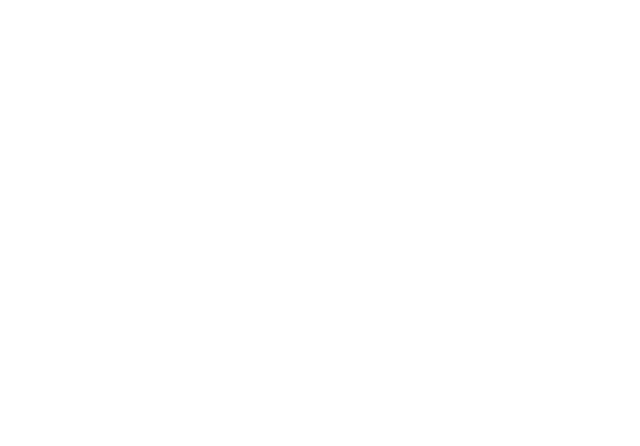
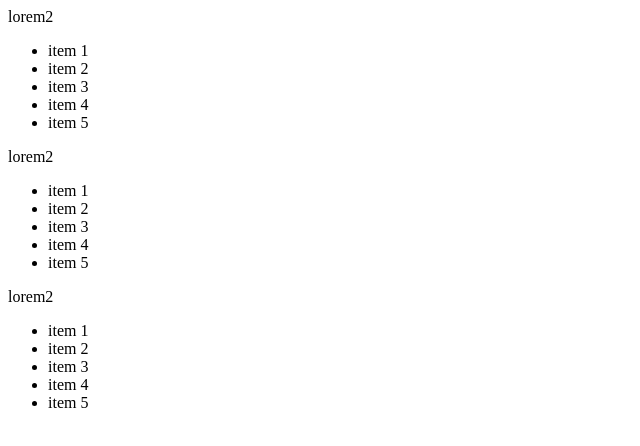
Before and after one commit to FAnatAS/form-practice, a plain HTML site: page index.html in a window 1280 px wide. Shown: the whole page, without its empty margins (0-640 px from the left). Drawn offline with Linux system fonts and the light colour scheme.

Commit message:
added nav

```diff
--- a/index.html
+++ b/index.html
@@ -7,6 +7,40 @@
   <title>Document</title>
 </head>
 <body>
-
+  <div class="div-main section">
+    <div class="div-section">lorem2
+      <nav class="navi">
+        <ul class="nav-ul">
+          <li class="nav-li">item 1</li>
+          <li class="nav-li">item 2</li>
+          <li class="nav-li">item 3</li>
+          <li class="nav-li">item 4</li>
+          <li class="nav-li">item 5</li>
+        </ul>
+      </nav>
+    </div>
+    <div class="div-section">lorem2
+      <nav class="navi">
+        <ul class="nav-ul">
+          <li class="nav-li">item 1</li>
+          <li class="nav-li">item 2</li>
+          <li class="nav-li">item 3</li>
+          <li class="nav-li">item 4</li>
+          <li class="nav-li">item 5</li>
+        </ul>
+      </nav>
+    </div>
+    <div class="div-section">lorem2
+      <nav class="navi">
+        <ul class="nav-ul">
+          <li class="nav-li">item 1</li>
+          <li class="nav-li">item 2</li>
+          <li class="nav-li">item 3</li>
+          <li class="nav-li">item 4</li>
+          <li class="nav-li">item 5</li>
+        </ul>
+      </nav>
+    </div>
+  </div>
 </body>
 </html>
```
